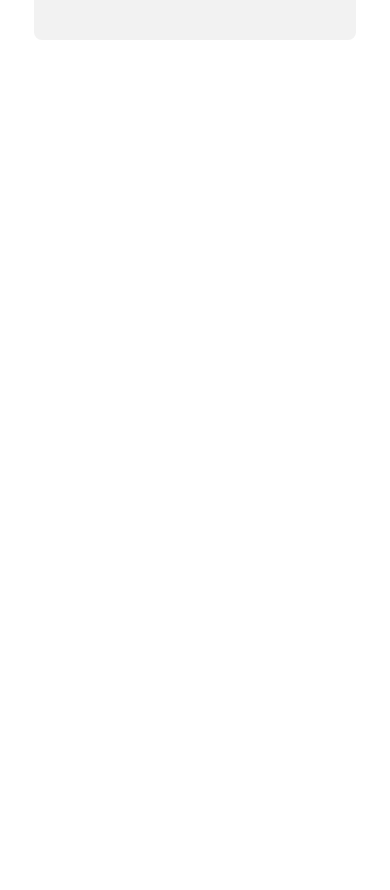
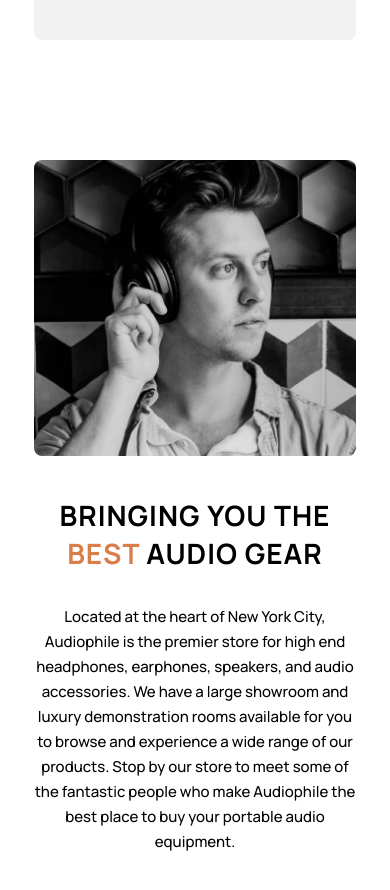
Before and after one commit to okeke-ugochukwu/Frontend_mentor_audiophile_ecommerce_website, a Vue app: page / in a window 390 px wide. Shown: the part 2762-3652 px from the top of the page. Before the commit the page ends 2862 px from the top, so only its background shows below. Built offline with nearby package versions, Linux system fonts and the light colour scheme.

Commit message:
About section done. { Responsive }

```diff
--- a/src/views/home/home.vue
+++ b/src/views/home/home.vue
@@ -63,7 +63,7 @@
 
    <!-- FEATURED PRODUCTS -->
    <section
-      class="featured-products py-[60px] md:py-[43px] lg:pt-[84px] lg:pb-[100px]"
+      class="featured-products py-[60px] md:py-[48px] lg:pt-[84px] lg:pb-[100px]"
    >
       <!-- MARGIN -->
       <div class="margin flex flex-col items-center gap-6 md:gap-8 lg:gap-12">
@@ -86,7 +86,7 @@
 
                <picture class="relative z-2">
                   <source media="(min-width: 1024px)" srcset="@/assets/imgs/home/desktop/image-speaker-zx9.png">
-                  <img src="@/assets/imgs/home/mobile/image-speaker-zx9.png" alt="zx9_speaker" class="w-[172.25px] lg:w-[350px] pxl:w-[375px]">
+                  <img src="@/assets/imgs/home/mobile/image-speaker-zx9.png" alt="zx9_speaker" class="w-[172.25px] md:w-[197.21px]  lg:w-[350px] pxl:w-[375px]">
                </picture>
             </div>
 
@@ -154,6 +154,37 @@
       </div>
    </section>
 
+   <!-- ABOUT SECTION -->
+   <section class="about py-[60px] md:py-[48px] lg:py-[100px]">
+
+      <!-- MARGIN -->
+      <div class="margin flex flex-col items-center gap-10 md:gap-[63px] lg:flex-row-reverse">
+         <!-- IMAGE -->
+         <div class="overflow-hidden rounded-lg w-full lg:w-[50%]">
+            <picture>
+               <source media="(min-width: 1024px)" srcset="@/assets/imgs/shared/desktop/image-best-gear.jpg">
+               <source media="(min-width: 768px)" srcset="@/assets/imgs/shared/tablet/image-best-gear.jpg">
+               <img src="@/assets/imgs/shared/mobile/image-best-gear.jpg" alt="audiophile_image">
+            </picture>
+         </div>
+
+         <!-- TEXT -->
+         <div class="text-center max-w-[573px] w-full lg:text-left lg:pr-[20px] lg:w-[50%] lg:max-w-unset pxl:pr-[105px]">
+            <h2 class="heading-2 mb-8 max-w-[455px] mx-auto md:max-w-[unset]">
+               BRINGING YOU THE <span class="text-ad-brown">BEST</span> AUDIO GEAR
+            </h2>
+
+            <p class="body-text">
+               Located at the heart of New York City, Audiophile is the premier store for high end headphones, earphones, speakers,
+               and audio accessories. We have a large showroom and luxury demonstration
+               rooms available for you to browse and experience a wide range of our products.
+               Stop by our store to meet some of the fantastic people who make Audiophile the best place to buy your portable audio equipment.
+            </p>
+         </div>
+      </div>
+
+   </section>
+
 </template>
 
 <script>
```
